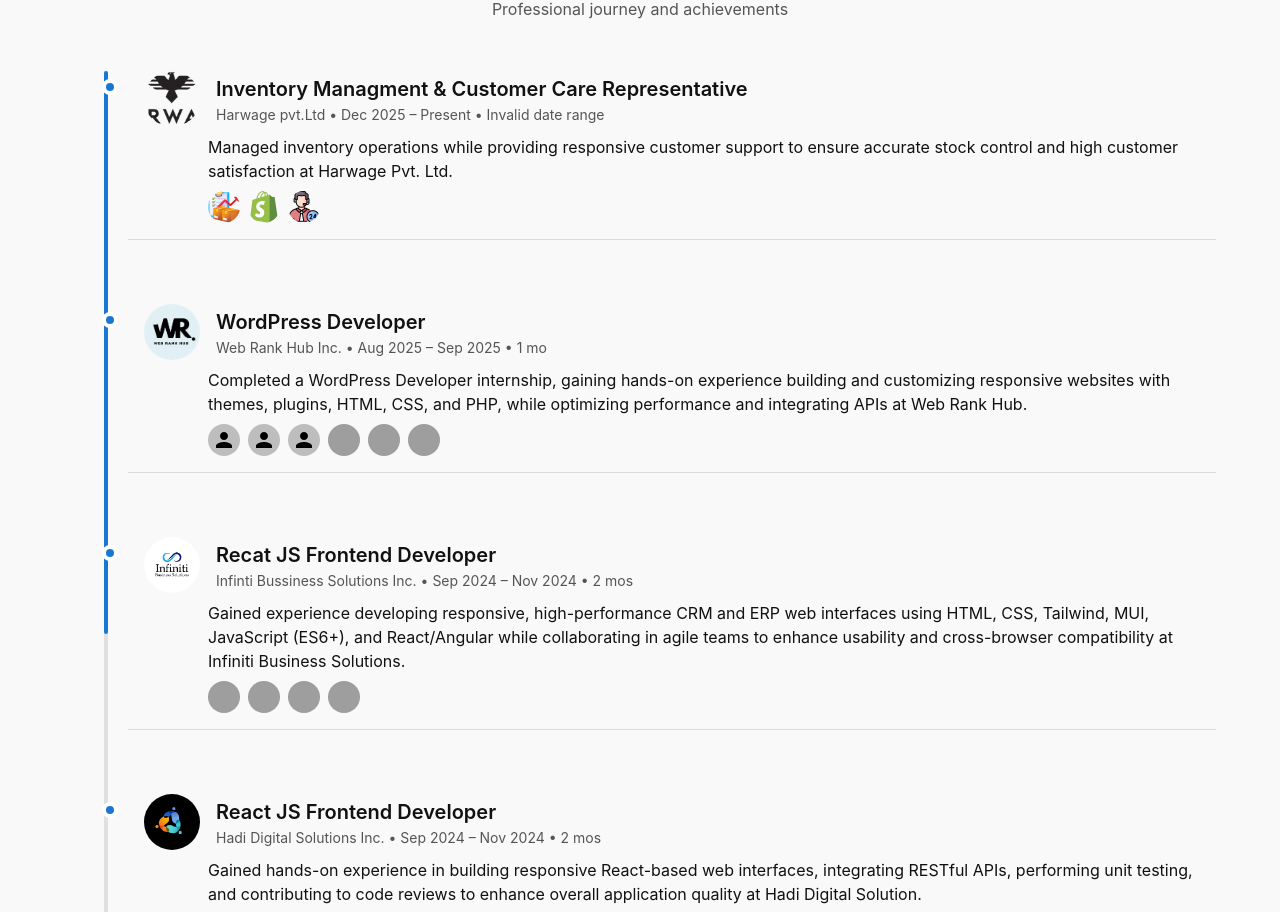
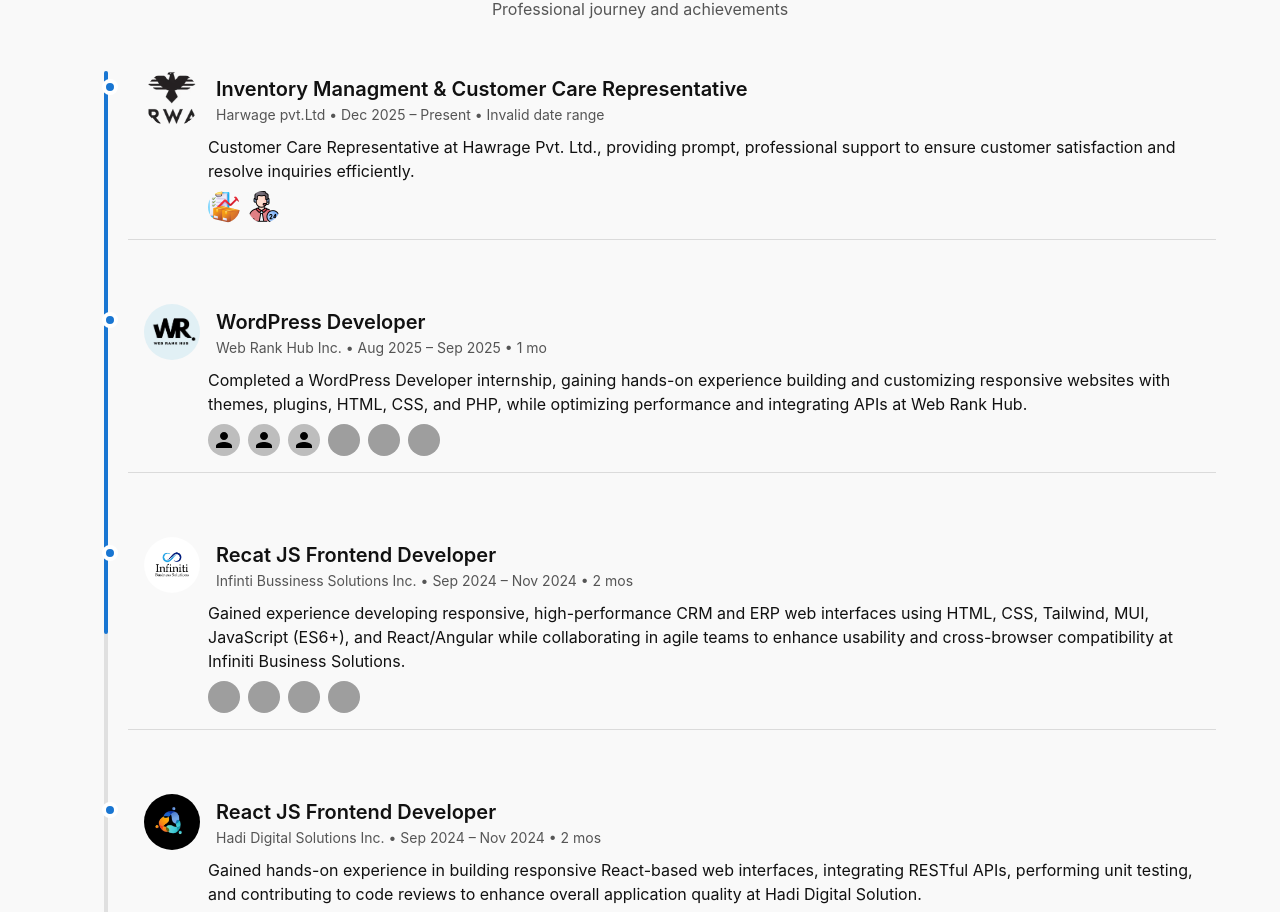
Before and after one commit to Abdur-Rehman7/abdurrehman, a React (Vite) app: page / in a window 1280 px wide. Shown: the part 2377-3289 px from the top of the page. Built offline with nearby package versions, Linux system fonts and the light colour scheme; grey boxes are pictures that could not be loaded.

Commit message:
removing tech stack logo of shopify and replacing discription of job

```diff
--- a/src/components/Experience.jsx
+++ b/src/components/Experience.jsx
@@ -42,16 +42,12 @@ const experiences = [
     position: "Inventory Managment & Customer Care Representative ",
     start: "2025-12-17",
     end: null,
-    desc: "Managed inventory operations while providing responsive customer support to ensure accurate stock control and high customer satisfaction at Harwage Pvt. Ltd.",
+    desc: "Customer Care Representative at Hawrage Pvt. Ltd., providing prompt, professional support to ensure customer satisfaction and resolve inquiries efficiently.",
     logo: harwage,
     tech: [
       {
         name: "INventory Control & Customer Care Representative",
         img: im,
-      },
-      {
-        name: "Shopify",
-        img: shopify,
       },
       {
         name: "Customer Care",
```
